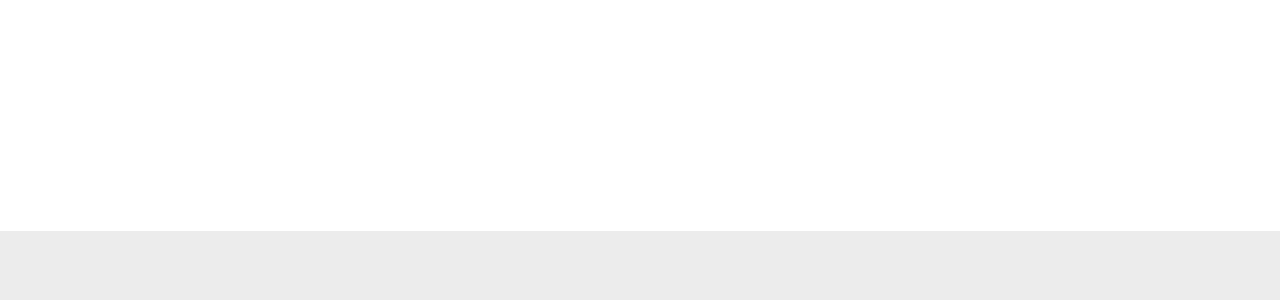
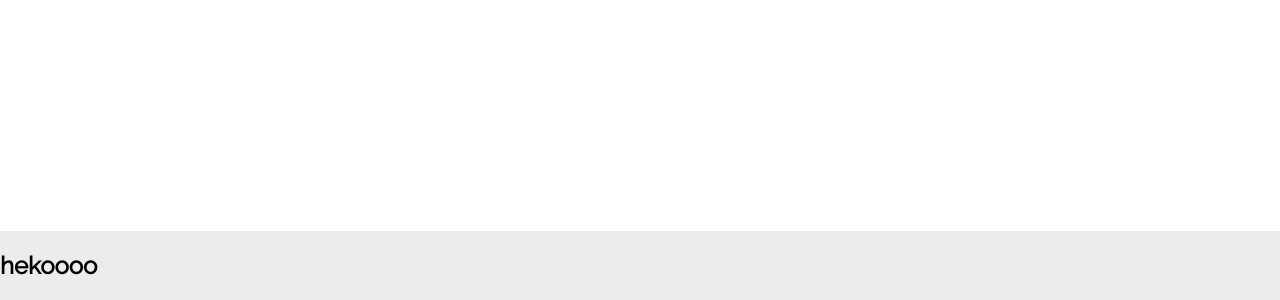
Before and after one commit to sindhu-149/resturant, a React (Create React App) app: page /restaurant/1/cart in a window 1280 px wide. Shown: the part 760-1060 px from the top of the page. Before the commit the page ends 991 px from the top, so only its background shows below. Built offline with nearby package versions, Linux system fonts and the light colour scheme.

Commit message:
upadate 25

```diff
--- a/src/components/ResturantLayoutComponents/Sample.js
+++ b/src/components/ResturantLayoutComponents/Sample.js
@@ -6,6 +6,7 @@ const Sample = (props) => {
   return (
      <div >
         <Cart onRemove={onRemove} onAdd={onAdd} cartItems={cartItems} />
+        <h2>hekoooo</h2>
      </div>
   )
 }
```
